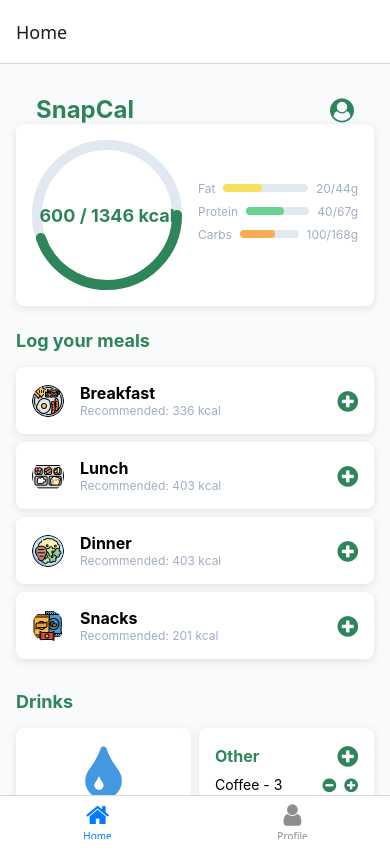
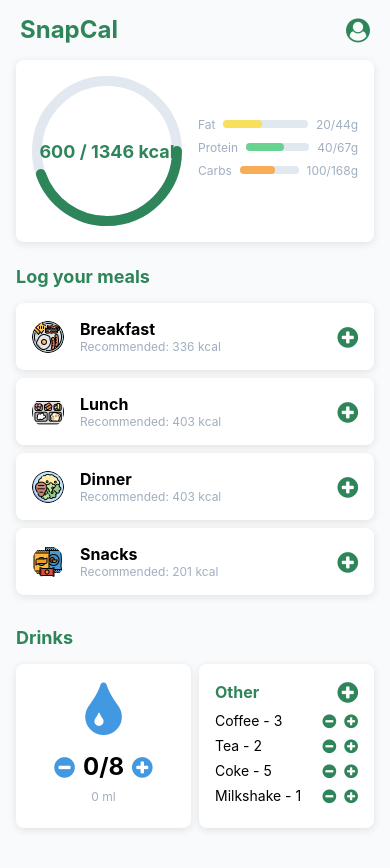
Before and after one commit to namithajosf/snapcal, a React Native app in the folder SnapCal/: screen /Home in a window 390 px wide. Before the commit the page ends 844 px from the top, so only its background shows below. Built offline with nearby package versions, Linux system fonts and the light colour scheme.

Commit message:
Removed tabs

```diff
--- a/SnapCal/navigation/AppNavigator.js
+++ b/SnapCal/navigation/AppNavigator.js
@@ -1,57 +1,17 @@
 import React from 'react';
-import { createBottomTabNavigator } from '@react-navigation/bottom-tabs';
 import { createStackNavigator } from '@react-navigation/stack';
-import { FontAwesome } from '@expo/vector-icons';
 import HomeScreen from '../screens/HomeScreen';
 import AddMealScreen from '../screens/AddMealScreen';
 import ProfileScreen from '../screens/ProfileScreen';
 
-const Tab = createBottomTabNavigator();
 const Stack = createStackNavigator();
 
-const HomeStack = () => (
-  <Stack.Navigator>
-    <Stack.Screen
-      name="Home"
-      component={HomeScreen}
-      options={{ headerShown: false }}
-    />
-    <Stack.Screen
-      name="AddMeal"
-      component={AddMealScreen}
-      options={{ title: 'Add Meal' }}
-    />
+const AppNavigator = () => (
+  <Stack.Navigator screenOptions={{ headerShown: false }}>
+    <Stack.Screen name="Home" component={HomeScreen} />
+    <Stack.Screen name="AddMeal" component={AddMealScreen} />
+    <Stack.Screen name="Profile" component={ProfileScreen} />
   </Stack.Navigator>
 );
 
-export default function AppNavigator() {
-  return (
-    <Tab.Navigator
-      screenOptions={({ route }) => ({
-        tabBarIcon: ({ color, size }) => {
-          let iconName;
-          if (route.name === 'HomeTab') {
-            iconName = 'home';
-          } else if (route.name === 'Profile') {
-            iconName = 'user';
-          }
-          return <FontAwesome name={iconName} size={size} color={color} />;
-        },
-      })}
-      tabBarOptions={{
-        activeTintColor: '#2F855A',
-        inactiveTintColor: 'gray',
-      }}
-    >
-      <Tab.Screen
-        name="HomeTab"
-        component={HomeStack}
-        options={{ title: 'Home' }}
-      />
-      <Tab.Screen
-        name="Profile"
-        component={ProfileScreen}
-      />
-    </Tab.Navigator>
-  );
-}
+export default AppNavigator;
--- a/SnapCal/screens/HomeScreen.js
+++ b/SnapCal/screens/HomeScreen.js
@@ -1,5 +1,6 @@
 import React from 'react';
-import { StyleSheet, View, SafeAreaView, ScrollView } from 'react-native';
+import { StyleSheet, ScrollView, StatusBar } from 'react-native';
+import { SafeAreaView } from 'react-native-safe-area-context';
 import Header from '../components/Header';
 import CalorieTracker from '../components/CalorieTracker';
 import MealsList from '../components/MealsList';
@@ -7,14 +8,23 @@ import DrinksSection from '../components/DrinksSection';
 
 export default function HomeScreen({ navigation }) {
   return (
-    <SafeAreaView style={styles.container}>
-      <ScrollView style={styles.scrollView}>
+    <>
+      <StatusBar
+        backgroundColor="#F9FAFB"
+        barStyle="dark-content"
+      />
+      <SafeAreaView
+        style={styles.container}
+        edges={['top']}
+      >
         <Header />
-        <CalorieTracker />
-        <MealsList navigation={navigation} />
-        <DrinksSection />
-      </ScrollView>
-    </SafeAreaView>
+        <ScrollView style={styles.scrollView}>
+          <CalorieTracker />
+          <MealsList navigation={navigation} />
+          <DrinksSection />
+        </ScrollView>
+      </SafeAreaView>
+    </>
   );
 }
 
```
